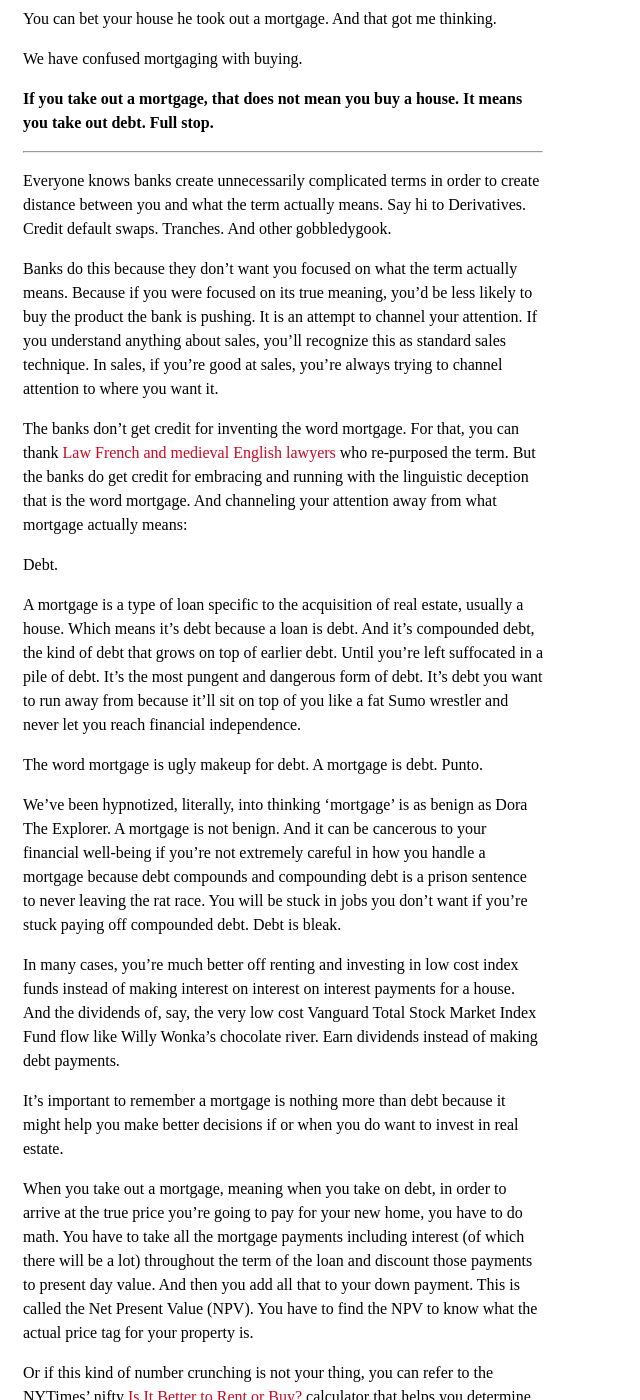
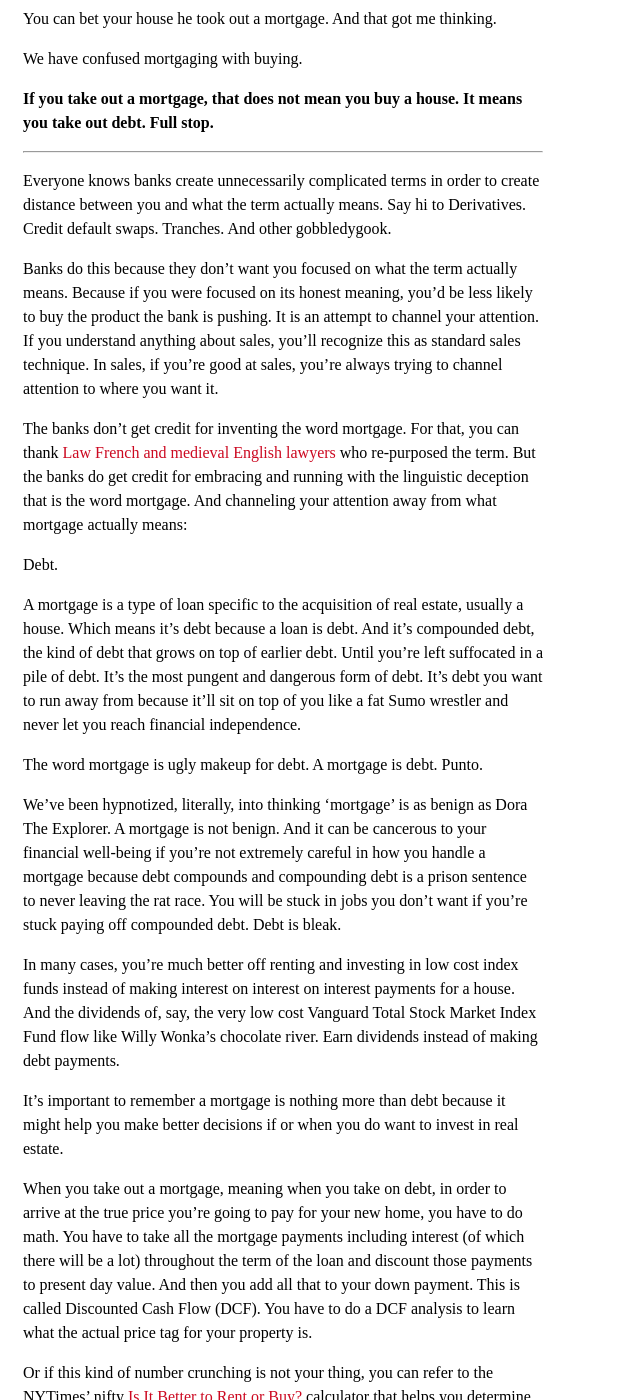
Before and after one commit to danilosierrac/gilbert-index, a Jekyll site: the page built from _posts/2017-03-06-mortgage-is-debt.md, in a window 1280 px wide and 1400 px high, scrolled down 496 px. Shown: the whole window, without its empty margins (0-640 px from the left). Built offline with Jekyll 4.4.1, drawn with Linux system fonts in a browser that asks for light colours.

Commit message:
article: Edited Mortgage is Debt

```diff
--- a/_posts/2017-03-06-mortgage-is-debt.md
+++ b/_posts/2017-03-06-mortgage-is-debt.md
@@ -25,7 +25,7 @@ We have confused mortgaging with buying.
 
 Everyone knows banks create unnecessarily complicated terms in order to create distance between you and what the term actually means. Say hi to Derivatives. Credit default swaps. Tranches. And other gobbledygook.
 
-Banks do this because they don't want you focused on what the term actually means. Because if you were focused on its true meaning, you’d be less likely to buy the product the bank is pushing. It is an attempt to channel your attention. If you understand anything about sales, you’ll recognize this as standard sales technique. In sales, if you're good at sales, you're always trying to channel attention to where you want it.
+Banks do this because they don't want you focused on what the term actually means. Because if you were focused on its honest meaning, you’d be less likely to buy the product the bank is pushing. It is an attempt to channel your attention. If you understand anything about sales, you’ll recognize this as standard sales technique. In sales, if you're good at sales, you're always trying to channel attention to where you want it.
 
 The banks don't get credit for inventing the word mortgage. For that, you can thank [Law French and medieval English lawyers](https://en.wikipedia.org/wiki/Mortgage_loan) who re-purposed the term. But the banks do get credit for embracing and running with the linguistic deception that is the word mortgage. And channeling your attention away from what mortgage actually means:
 
@@ -41,7 +41,7 @@ In many cases, you're much better off renting and investing in low cost index fu
 
 It’s important to remember a mortgage is nothing more than debt because it might help you make better decisions if or when you do want to invest in real estate.
 
-When you take out a mortgage, meaning when you take on debt, in order to arrive at the true price you're going to pay for your new home, you have to do math. You have to take all the mortgage payments including interest (of which there will be a lot) throughout the term of the loan and discount those payments to present day value. And then you add all that to your down payment. This is called the Net Present Value (NPV). You have to find the NPV to know what the actual price tag for your property is.
+When you take out a mortgage, meaning when you take on debt, in order to arrive at the true price you're going to pay for your new home, you have to do math. You have to take all the mortgage payments including interest (of which there will be a lot) throughout the term of the loan and discount those payments to present day value. And then you add all that to your down payment. This is called Discounted Cash Flow (DCF). You have to do a DCF analysis to learn what the actual price tag for your property is.
 
 Or if this kind of number crunching is not your thing, you can refer to the NYTimes' nifty [Is It Better to Rent or Buy?](https://www.nytimes.com/interactive/2014/upshot/buy-rent-calculator.html) calculator that helps you determine which is the better deal.
 
```
